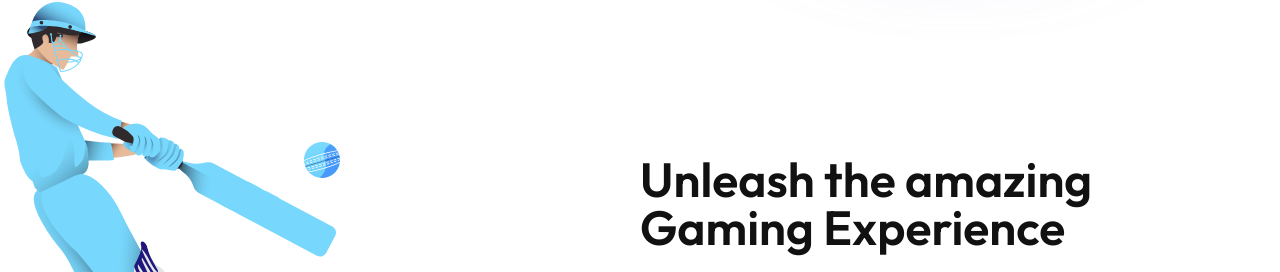
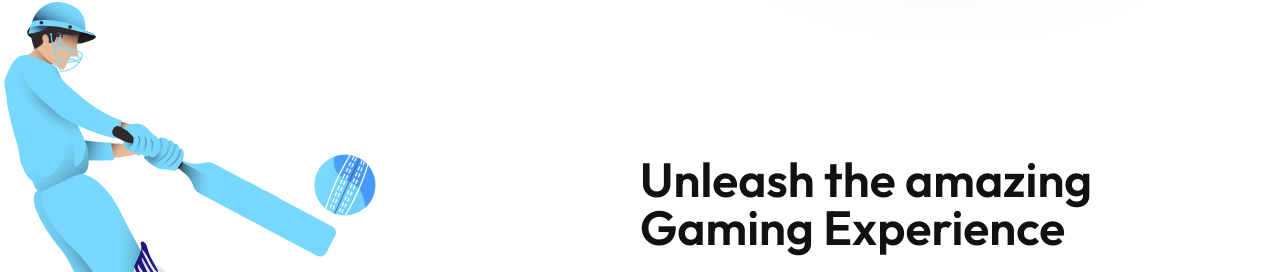
Before and after one commit to Himmu5/Pro11-Club, a React (Vite) app: page / in a window 1280 px wide. Shown: the part 819-1091 px from the top of the page. Built offline with nearby package versions, Linux system fonts and the light colour scheme.

Commit message:
Ball Size change

```diff
--- a/src/Components/Pages/Experience.tsx
+++ b/src/Components/Pages/Experience.tsx
@@ -1,6 +1,6 @@
 import { FC } from 'react'
 import Player from '../../../public/Player.svg'
-import Ball from '../../../public/ball.png'
+import Ball from '../../../public/BigBall.svg'
 import Star from '../../../public/Star.png'
 import EPhone from '../../../public/Phone.svg'
 import ExperienceMapper from '../UI-Component/ExperienceMapper'
@@ -21,7 +21,7 @@ const Experience: FC<P> = () => {
             <div className='sm:flex sm:items-center max-w-7xl mx-auto '>
                 <div className='flex items-center justify-between sm:w-1/2'>
                     <div className='pt-10 w-2/3 '>
-                        <motion.div whileInView={{ opacity: 1, x: md === true ? -80 : -200, y: md === true ? 140 : 70, transition: { duration: 1.5 } }} ><motion.img src={Ball} alt='Ball' className=' absolute sm:flex left-96 -mr-96 ' /></motion.div>
+                        <motion.div whileInView={{ opacity: 1, x: md === true ? -80 : -200, y: md === true ? 140 : 70, transition: { duration: 1.5 } }} ><motion.img src={Ball} alt='Ball' className=' absolute sm:flex left-96 -mr-96 sm:h-20 ' /></motion.div>
                         <img src={Player} alt="Player" className='relative  ' />
                     </div>
                     <div className=' sm:invisible sm:w-0 mt-8 mr-6 '>
```
